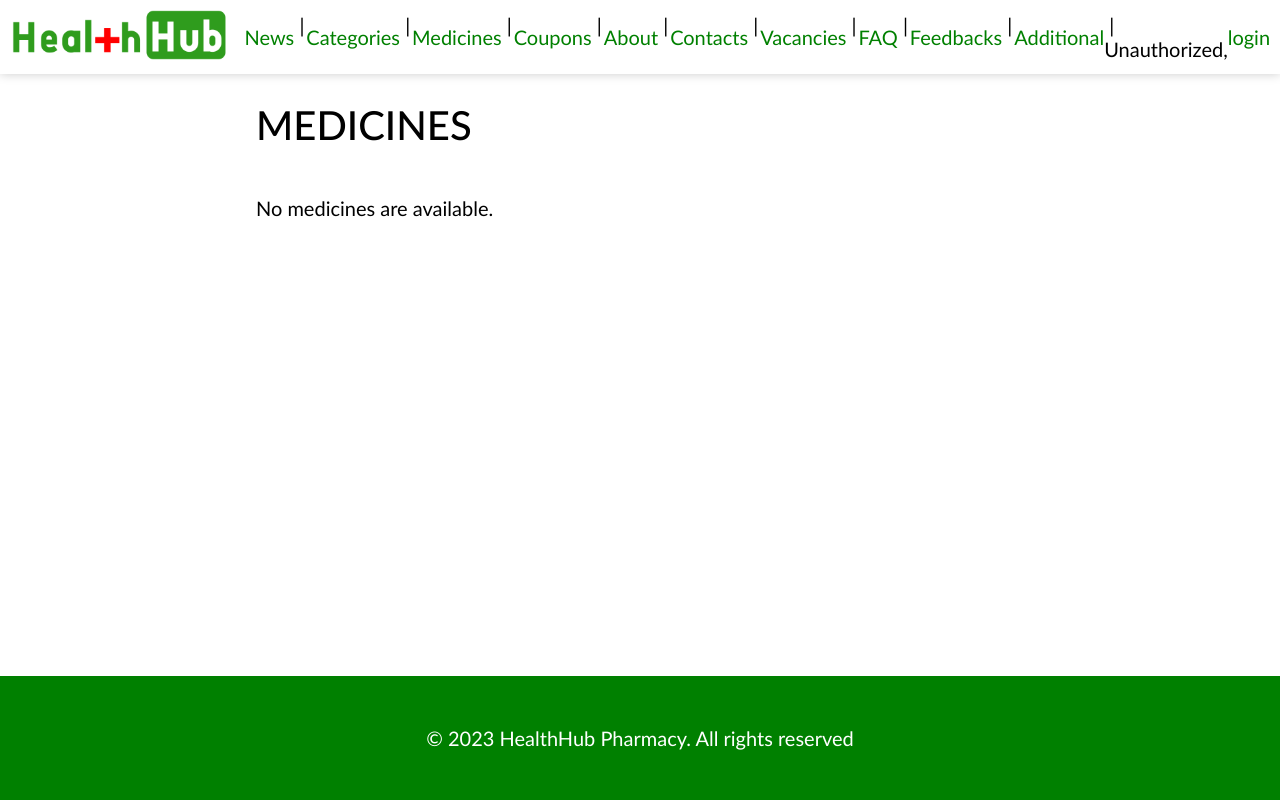
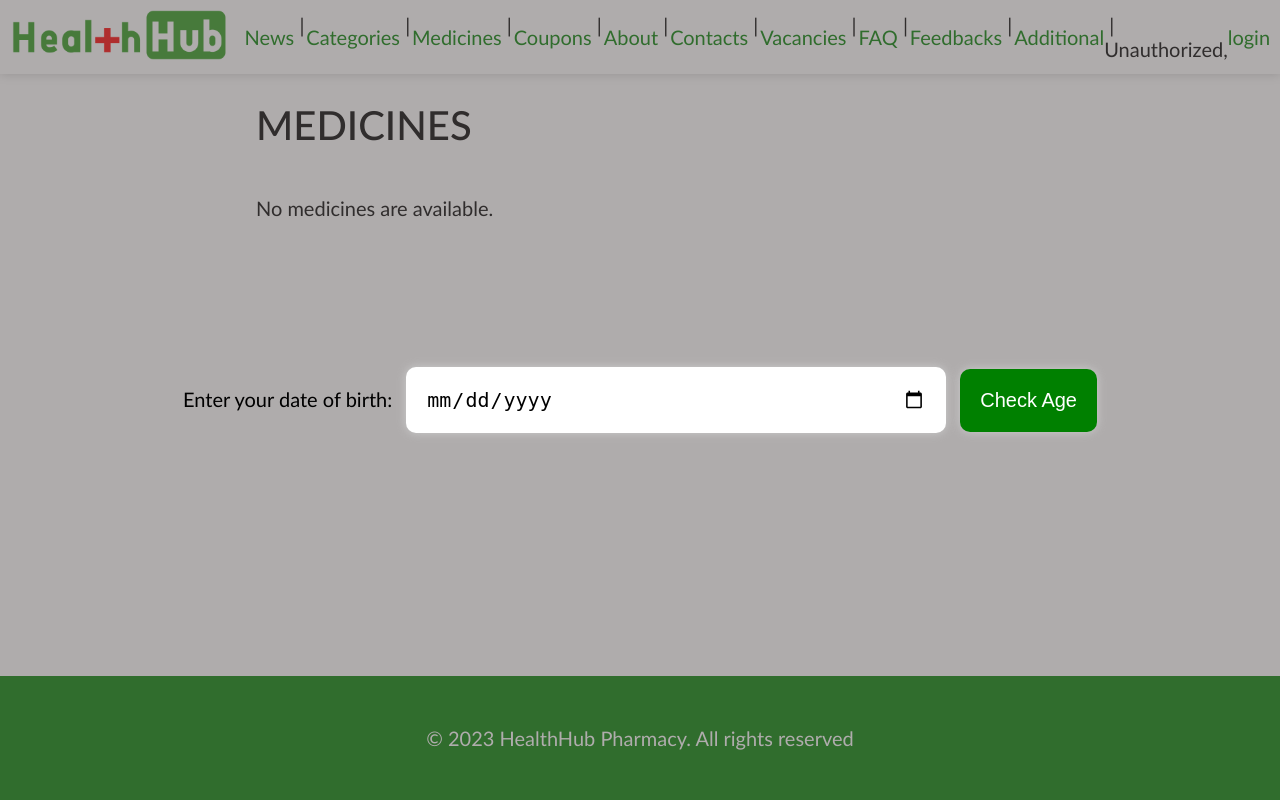
Before and after one commit to trullse/web_labs, a Django app: page /pharmacy/medicines/ in a window 1280 px wide. Run offline with Django 4.2, Linux system fonts and the light colour scheme; data that the repository does not hold is empty.

Commit message:
add age checker and hour timer

```diff
--- a/info/static/css/additional.css
+++ b/info/static/css/additional.css
@@ -28,3 +28,9 @@ ul li::before {
     min-width: 200px;
     outline: none;
 }
+
+#timer {
+    font-size: 36px;
+    display: flex;
+    flex-direction: row;
+}
--- a/pharmacy/templates/pharmacy/medicines_index.html
+++ b/pharmacy/templates/pharmacy/medicines_index.html
@@ -3,6 +3,8 @@
 
 {% block styles %}
 <link rel='stylesheet' href="{% static 'css/lists.css' %}">
+<link rel='stylesheet' href="{% static 'css/age-checker.css' %}">
+<link rel='stylesheet' href="{% static 'css/forms.css' %}">
 {% endblock %}
 
 {% block content %}
@@ -16,4 +18,18 @@
 {% else %}
 <p>No medicines are available.</p>
 {% endif %}
+
+<div id="age-control">
+    <div id="output-area">
+        <form id="ageForm">
+            <label for="dob">Enter your date of birth:</label>
+            <input type="date" id="dob" required>
+            <button type="button" onclick="checkAge()">Check Age</button>
+        </form>
+        <div id="ageMessage"></div>
+        <button type="button" onclick="leaveAgeCheck()" id="continueBttn">Continue</button>
+    </div>
+</div>
+
+<script src="{% static 'js/age-control.js' %}"></script>
 {% endblock %}
--- /dev/null
+++ b/static/css/age-checker.css
@@ -0,0 +1,18 @@
+/* Age checker */
+
+#age-control {
+    position: fixed;
+    top: 0px;
+    left: 0px;
+    width: 100vw;
+    height: 100vh;
+    background-color: rgba(97, 90, 90, 0.5);
+    display: flex;
+    justify-content: center;
+    align-items: center;
+    z-index: 1000;
+}
+
+#continueBttn {
+    display: none;
+}
--- a/static/css/forms.css
+++ b/static/css/forms.css
@@ -80,6 +80,19 @@ input[type=text] {
     min-width: 500px;
 }
 
+input[type=date] {
+    box-shadow: 0px 0px 10px #ccc;
+    background-color: white;
+    border: none;
+    border-radius: 10px;
+    padding: 20px;
+    margin: 10px 10px;
+    font-size: 20px;
+    outline: none;
+    cursor: pointer;
+    min-width: 500px;
+}
+
 input[type=number]:out-of-range {
     box-shadow: 0px 0px 10px red;
 }
--- /dev/null
+++ b/static/js/age-control.js
@@ -0,0 +1,49 @@
+function checkAge() {
+    const dobInput = document.getElementById('dob');
+    const dobValue = new Date(dobInput.value);
+
+    const today = new Date();
+    age = today.getFullYear() - dobValue.getFullYear();
+
+    let currentMonth = today.getMonth();
+    let currentDay = today.getDate();
+    let birthMonth = dobValue.getMonth();
+    let birthDay = dobValue.getDate();
+
+    if (currentMonth < birthMonth || (currentMonth === birthMonth && currentDay < birthDay)) {
+        age--;
+    }
+
+    const ageMessage = document.getElementById('ageMessage');
+    if (isNaN(age))
+    {
+        ageMessage.textContent = 'The date is incorrect, try again.';
+    }
+    else
+    {
+        ageMessage.textContent = `Your age is ${age} years.`;
+
+        ageMessage.style.display = 'block';
+
+        if (age < 18) {
+            ageMessage.innerHTML += 'You need parental permission to use this site.';
+        }
+        else {
+            let dayOfWeek = getDayOfWeek(dobValue.getDay());
+            ageMessage.innerHTML += 'You were born on a ' + dayOfWeek;
+
+            let continueBttn = document.getElementById('continueBttn');
+            continueBttn.style.display = 'block';
+        }
+    }
+}
+
+function getDayOfWeek(dayIndex) {
+    var daysOfWeek = ["Sunday", "Monday", "Tuesday", "Wednesday", "Thursday", "Friday", "Saturday"];
+    return daysOfWeek[dayIndex];
+}
+
+function leaveAgeCheck() {
+    let popup = document.getElementById('age-control');
+    popup.style.display = 'none';
+}
```
Also changed, not shown: info/static/js/timer.js (added, +39 -0 lines), info/templates/additional.html (+12 -2 lines).
